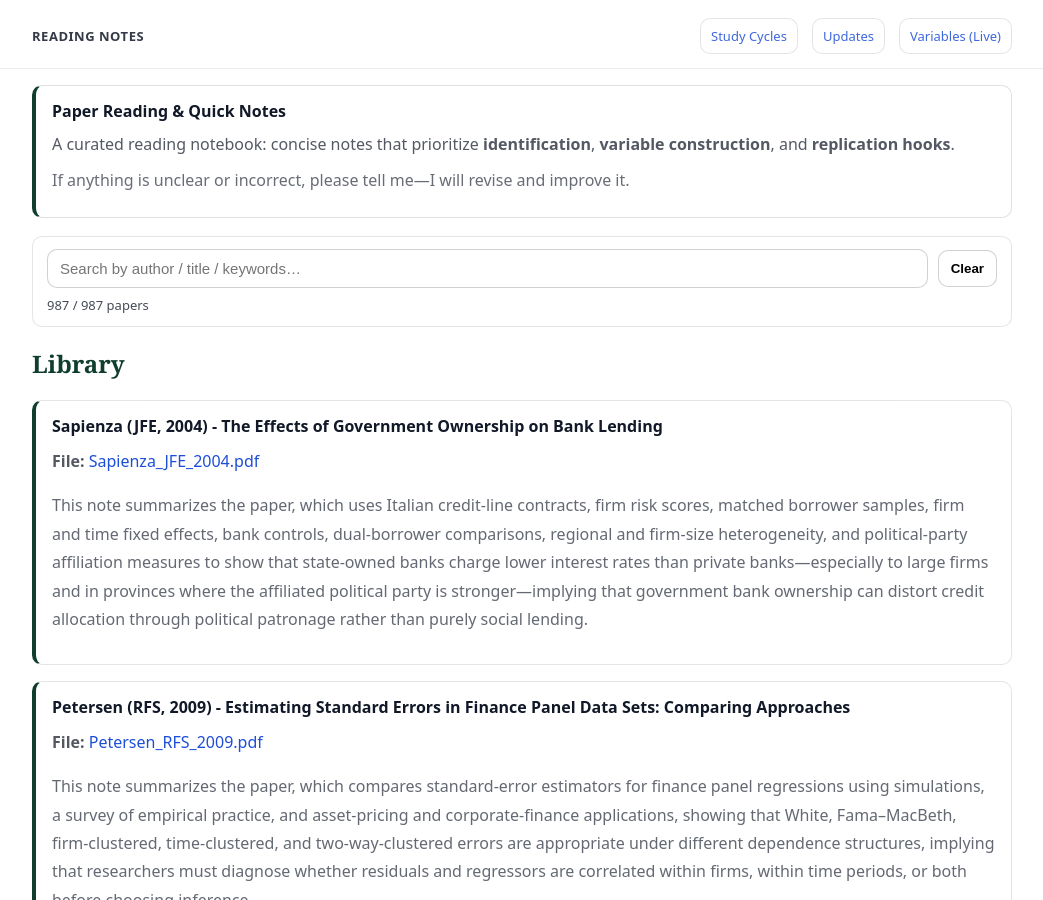
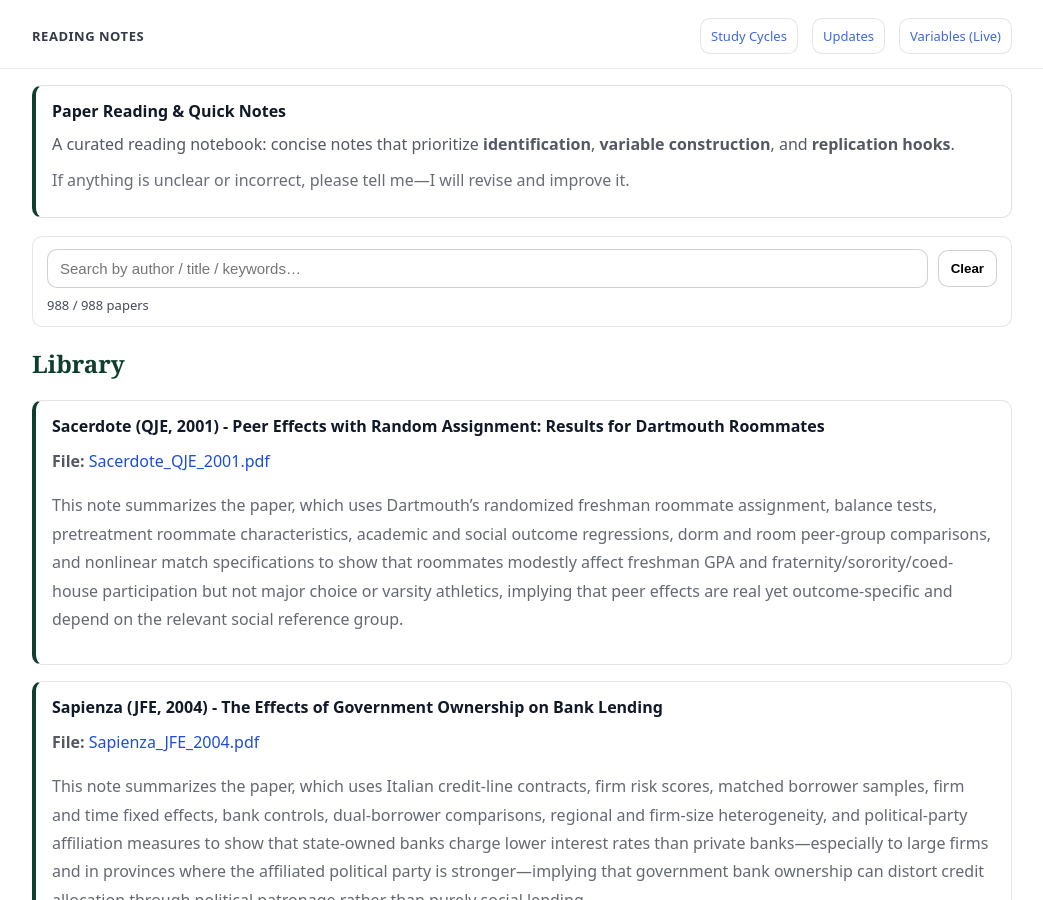
Before and after one commit to yaxinzn/study-archive, a Jekyll site: the page built from reading/index.md, in a window 1280 px wide and 900 px high. Shown: the whole window, without its empty margins (118-1161 px from the left). Built offline with Jekyll 4.4.1, drawn with Linux system fonts in a browser that asks for light colours.

Commit message:
Reading: add/update Sacerdote_QJE_2001.pdf

```diff
--- a/_data/reading.yml
+++ b/_data/reading.yml
@@ -1,3 +1,7 @@
+- title: "Sacerdote (QJE, 2001) - Peer Effects with Random Assignment: Results for Dartmouth Roommates"
+  file: "Sacerdote_QJE_2001.pdf"
+  desc: "This note summarizes the paper, which uses Dartmouth’s randomized freshman roommate assignment, balance tests, pretreatment roommate characteristics, academic and social outcome regressions, dorm and room peer-group comparisons, and nonlinear match specifications to show that roommates modestly affect freshman GPA and fraternity/sorority/coed-house participation but not major choice or varsity athletics, implying that peer effects are real yet outcome-specific and depend on the relevant social reference group."
+
 - title: "Sapienza (JFE, 2004) - The Effects of Government Ownership on Bank Lending"
   file: "Sapienza_JFE_2004.pdf"
   desc: "This note summarizes the paper, which uses Italian credit-line contracts, firm risk scores, matched borrower samples, firm and time fixed effects, bank controls, dual-borrower comparisons, regional and firm-size heterogeneity, and political-party affiliation measures to show that state-owned banks charge lower interest rates than private banks—especially to large firms and in provinces where the affiliated political party is stronger—implying that government bank ownership can distort credit allocation through political patronage rather than purely social lending."
```
Also changed, not shown: 1 other file.
